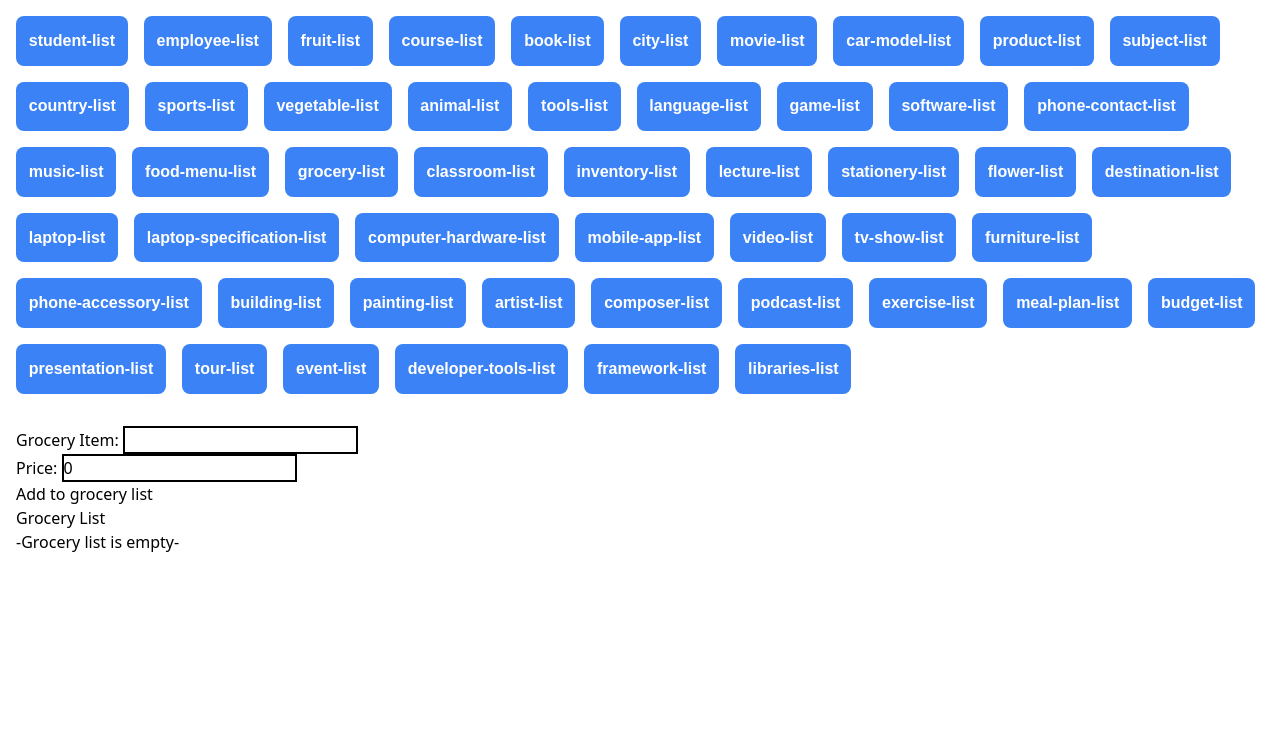
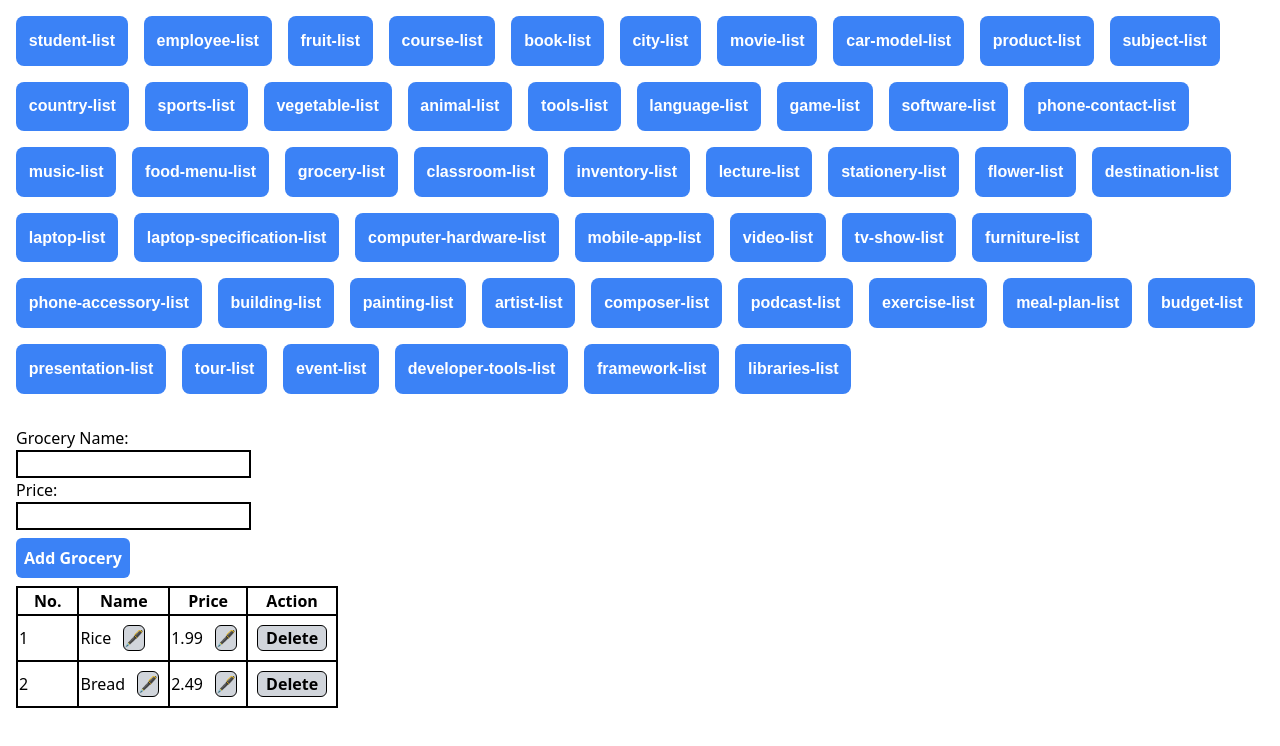
Before and after one commit to devken4u/angular-50-ds-services, an Angular app: page /grocery-list in a window 1280 px wide. Shown: the top 746 px of the page. Built offline with nearby package versions, Linux system fonts and the light colour scheme.

Commit message:
refactor(grocery list component): Updated with services feature

```diff
--- a/src/app/grocery-list/grocery-list.component.html
+++ b/src/app/grocery-list/grocery-list.component.html
@@ -1,26 +1,64 @@
 <main>
   <div>
-    <label for="name">Grocery Item: </label>
+    <label for="name">Grocery Name: </label>
+    <br />
     <input type="text" id="name" [(ngModel)]="name" />
     <br />
     <label for="price">Price: </label>
+    <br />
     <input type="number" id="price" [(ngModel)]="price" />
     <br />
-    <button (click)="add()">Add to grocery list</button>
+    <button
+      class="p-2 my-2 font-bold text-white bg-blue-500 rounded-md active:scale-95"
+      (click)="add()"
+      [disabled]="!name || !price"
+    >
+      Add Grocery
+    </button>
   </div>
-  <div>
-    <h1>Grocery List</h1>
-    @if( groceryList.length === 0){
-    <h2>-Grocery list is empty-</h2>
-    }@else{
-    <ol>
-      @for( grocery of groceryList; track $index){
-      <li [style.marginBottom]="'20px'">
-        Grocery Item: {{ grocery.name }} <br />
-        Price: {{ grocery.price }}
-      </li>
+  <table class="border-2 border-black">
+    <thead>
+      <tr>
+        <th class="px-4 border-2 border-black">No.</th>
+        <th class="px-4 border-2 border-black">Name</th>
+        <th class="px-4 border-2 border-black">Price</th>
+        <th class="px-4 border-2 border-black">Action</th>
+      </tr>
+    </thead>
+    <tbody>
+      @for (grocery of groceryList; track $index) {
+      <tr>
+        <td class="border-2 border-black">{{ $index + 1 }}</td>
+        <td class="border-2 border-black">
+          {{ grocery.name }}
+          <button
+            (click)="editField($index, 'name', grocery.name)"
+            class="mx-2 font-bold bg-gray-300 border border-black rounded-md active:scale-95"
+          >
+            🖋
+          </button>
+        </td>
+        <td class="border-2 border-black">
+          {{ grocery.price }}
+          <button
+            (click)="editField($index, 'price', grocery.price)"
+            class="mx-2 font-bold bg-gray-300 border border-black rounded-md active:scale-95"
+          >
+            🖋
+          </button>
+        </td>
+        <td class="border-2 border-black">
+          <div class="py-2">
+            <button
+              (click)="deleteGrocery($index)"
+              class="px-2 mx-2 font-bold bg-gray-300 border border-black rounded-md active:scale-95"
+            >
+              Delete
+            </button>
+          </div>
+        </td>
+      </tr>
       }
-    </ol>
-    }
-  </div>
+    </tbody>
+  </table>
 </main>
--- a/src/app/grocery-list/grocery-list.component.ts
+++ b/src/app/grocery-list/grocery-list.component.ts
@@ -1,23 +1,51 @@
-import { Component } from '@angular/core';
+import { Component, OnInit } from '@angular/core';
+import { GroceryService } from '../services/grocery.service';
 import { Grocery } from '../types';
 
 @Component({
-  selector: 'app-grocery-list',
+  selector: 'app-grocery',
   templateUrl: './grocery-list.component.html',
   styleUrl: './grocery-list.component.css',
 })
-export class GroceryListComponent {
+export class GroceryListComponent implements OnInit {
   groceryList: Grocery[] = [];
+  name: string = '';
+  price: number | null = null;
 
-  name: string = '';
-  price: number = 0;
+  constructor(private groceryService: GroceryService) {}
 
-  add() {
-    this.groceryList.push({
-      name: this.name,
-      price: this.price,
-    });
-    this.name = '';
-    this.price = 0;
+  ngOnInit(): void {
+    this.groceryList = this.groceryService.getGroceryList();
+  }
+
+  add(): void {
+    if (this.name && this.price) {
+      this.groceryService.addGrocery({
+        name: this.name,
+        price: this.price,
+      });
+
+      this.name = '';
+      this.price = null;
+    }
+  }
+
+  deleteGrocery(index: number): void {
+    this.groceryService.deleteGrocery(index);
+  }
+
+  editField(index: number, fieldName: keyof Grocery, currentValue: any) {
+    const value = prompt(`Edit ${fieldName}`, currentValue);
+    if (value !== null) {
+      const tempGrocery = {
+        ...this.groceryList[index],
+        [fieldName]: fieldName === 'price' ? parseFloat(value) : value,
+      };
+      this.update(index, tempGrocery);
+    }
+  }
+
+  update(index: number, grocery: Grocery): void {
+    this.groceryService.editGrocery(index, grocery);
   }
 }
--- /dev/null
+++ b/src/app/services/grocery.service.ts
@@ -0,0 +1,34 @@
+import { Injectable } from '@angular/core';
+import { Grocery } from '../types';
+
+@Injectable({
+  providedIn: 'root',
+})
+export class GroceryService {
+  private groceryList: Grocery[] = [
+    {
+      name: 'Rice',
+      price: 1.99,
+    },
+    {
+      name: 'Bread',
+      price: 2.49,
+    },
+  ];
+
+  getGroceryList() {
+    return this.groceryList;
+  }
+
+  addGrocery(grocery: Grocery): void {
+    this.groceryList.push(grocery);
+  }
+
+  deleteGrocery(index: number): void {
+    this.groceryList.splice(index, 1);
+  }
+
+  editGrocery(index: number, newGrocery: Grocery) {
+    this.groceryList[index] = newGrocery;
+  }
+}
```
Also changed, not shown: 1 other file (tests, documents, lock files or other folders).
